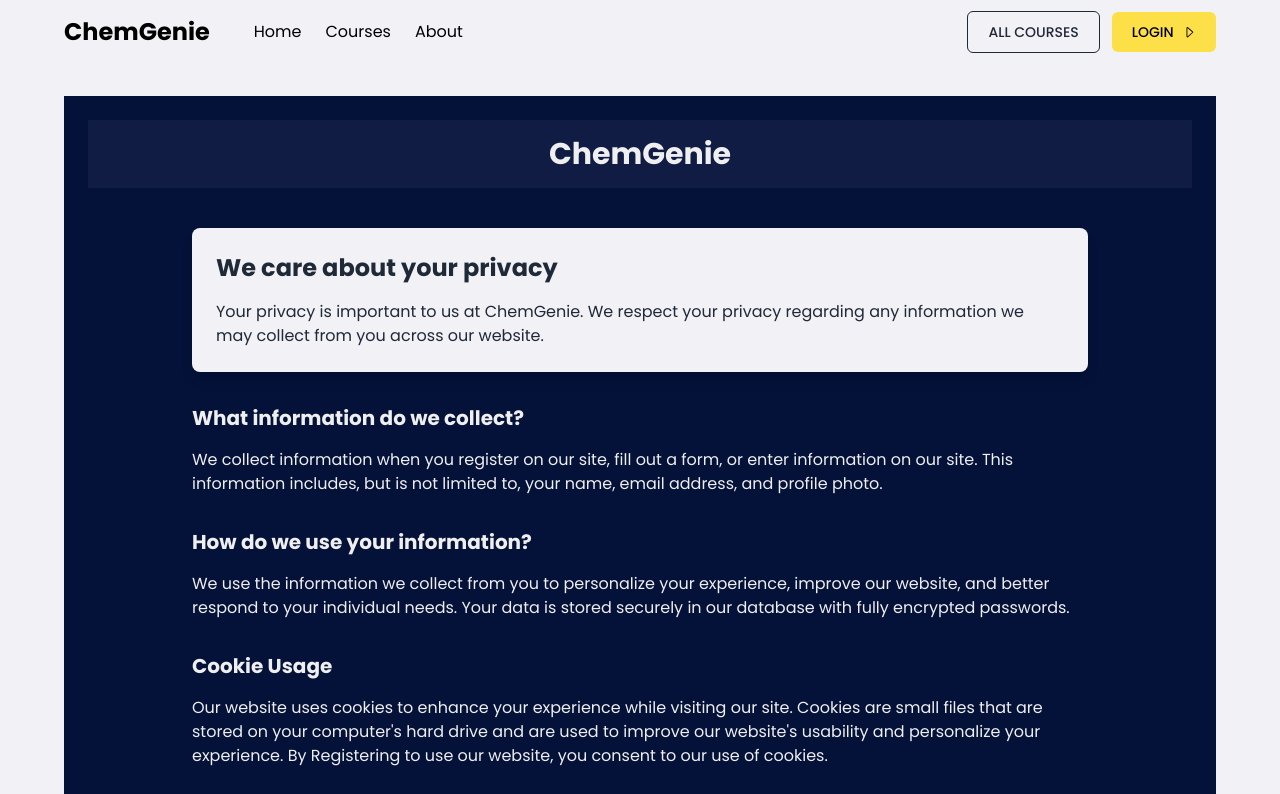
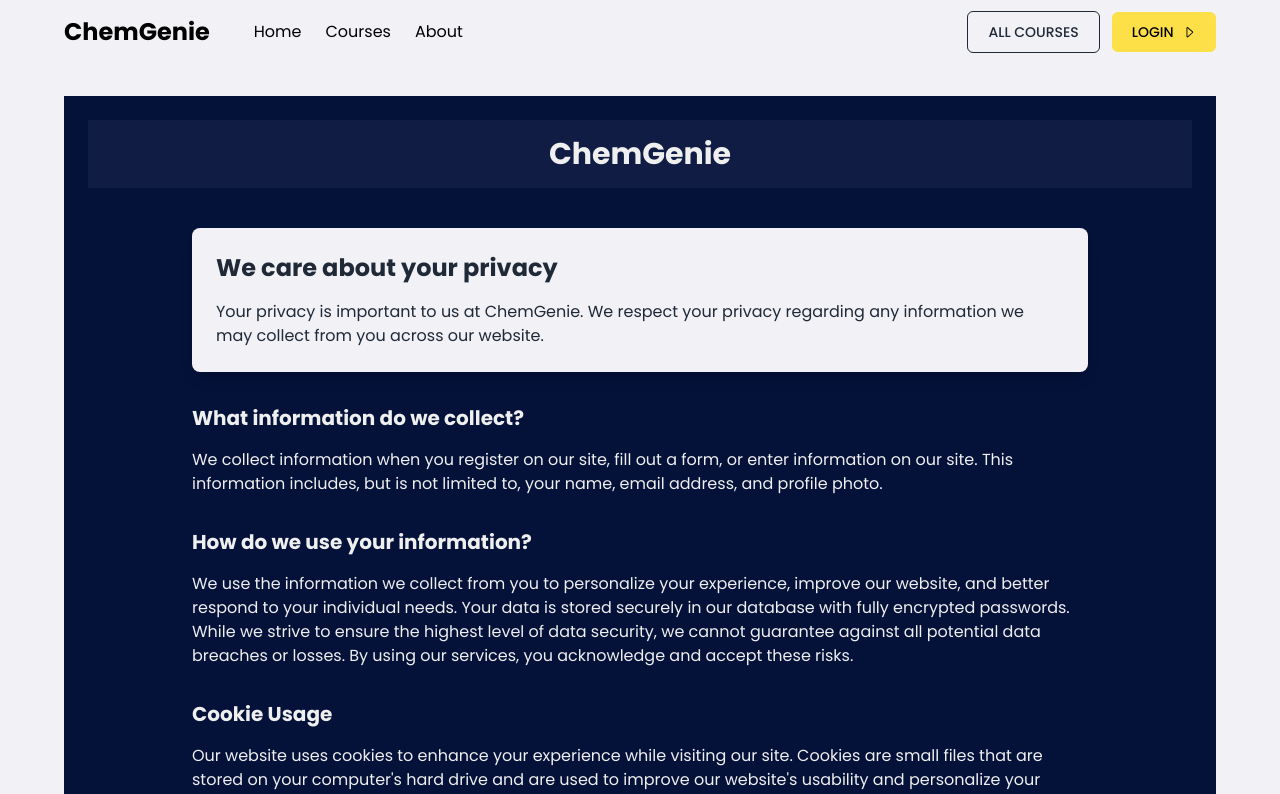
Before and after one commit to khalid999devs/eduPlatform, a React (Vite) app in the folder client/: page /terms-policy in a window 1280 px wide. Shown: the top 794 px of the page. Built offline with nearby package versions, Linux system fonts and the light colour scheme; no server answers.

Commit message:
policy updated

```diff
--- a/client/src/Pages/TermsPolicy.jsx
+++ b/client/src/Pages/TermsPolicy.jsx
@@ -62,9 +62,13 @@ const TermsPolicy = () => {
             We use the information we collect from you to personalize your
             experience, improve our website, and better respond to your
             individual needs. Your data is stored securely in our database with
-            fully encrypted passwords.
+            fully encrypted passwords. While we strive to ensure the highest
+            level of data security, we cannot guarantee against all potential
+            data breaches or losses. By using our services, you acknowledge and
+            accept these risks.
           </p>
         </section>
+
         <section className='mt-8'>
           <h3 className='text-xl font-bold mb-4'>Cookie Usage</h3>
           <p>
```
